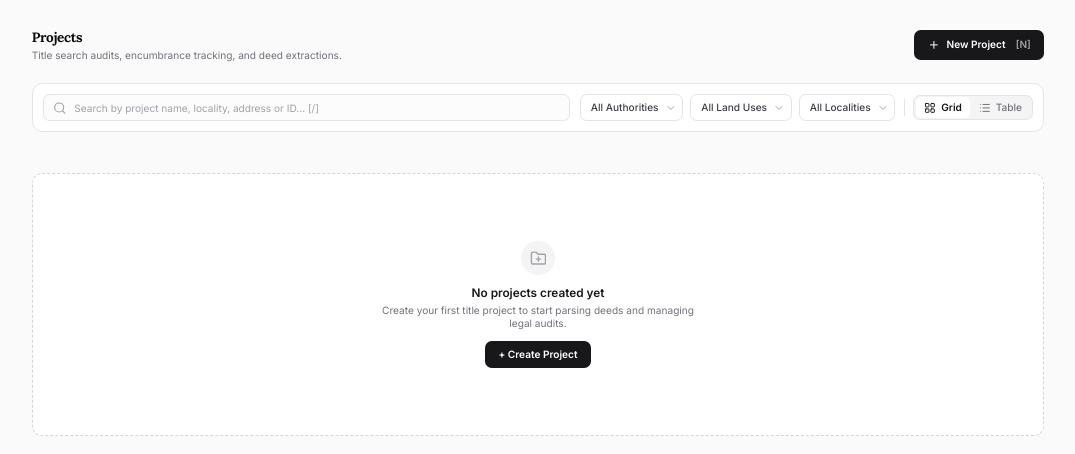
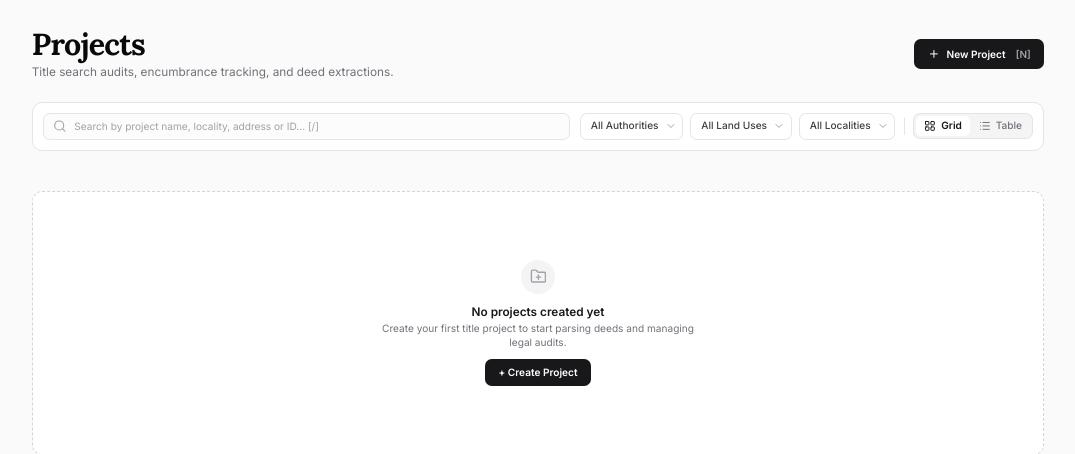
Before and after one commit to AtharvaKhanvilkar/DelhiTSR, a Flask app: page /projects in a window 1280 px wide. Shown: the part 47-501 px from the top of the page, without its empty margins (102-1177 px from the left). Run offline with Flask 3, Linux system fonts and the light colour scheme; data comes from the database, SQL or seed files in the repository; data that the repository does not hold is empty; some libraries are stand-ins or nearby versions.

Commit message:
fix: replace invalid text-2.5xl class with standard prominent text-3xl sm:text-4xl for Projects heading

```diff
--- a/templates/projects.html
+++ b/templates/projects.html
@@ -124,8 +124,8 @@
     <!-- Page Header Row -->
     <div class="flex flex-col sm:flex-row sm:items-center justify-between gap-4">
       <div>
-        <h1 class="text-2.5xl font-serif font-bold tracking-tight text-zinc-950">Projects</h1>
-        <p class="text-xs text-zinc-500 mt-0.5">Title search audits, encumbrance tracking, and deed extractions.</p>
+        <h1 class="text-3xl sm:text-4xl font-serif font-bold tracking-tight text-zinc-950">Projects</h1>
+        <p class="text-sm text-zinc-500 mt-1">Title search audits, encumbrance tracking, and deed extractions.</p>
       </div>
 
       <!-- Action Button -->
@@ -222,7 +222,7 @@
             <!-- Card Header: Name + Authority Tag + Delete Button -->
             <div class="flex items-start justify-between gap-3">
               <div class="min-w-0 flex-1">
-                <h3 class="font-serif font-bold text-zinc-950 text-[15px] group-hover:text-blue-600 transition-colors truncate tracking-tight">
+                <h3 class="font-serif font-bold text-zinc-950 text-lg group-hover:text-blue-600 transition-colors truncate tracking-tight">
                   {{ project.name }}
                 </h3>
 
```
